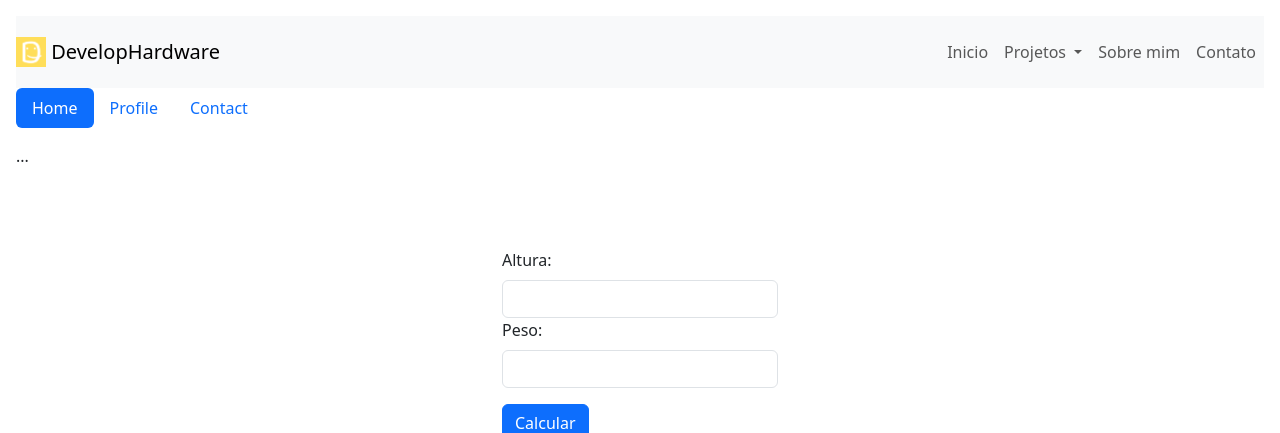
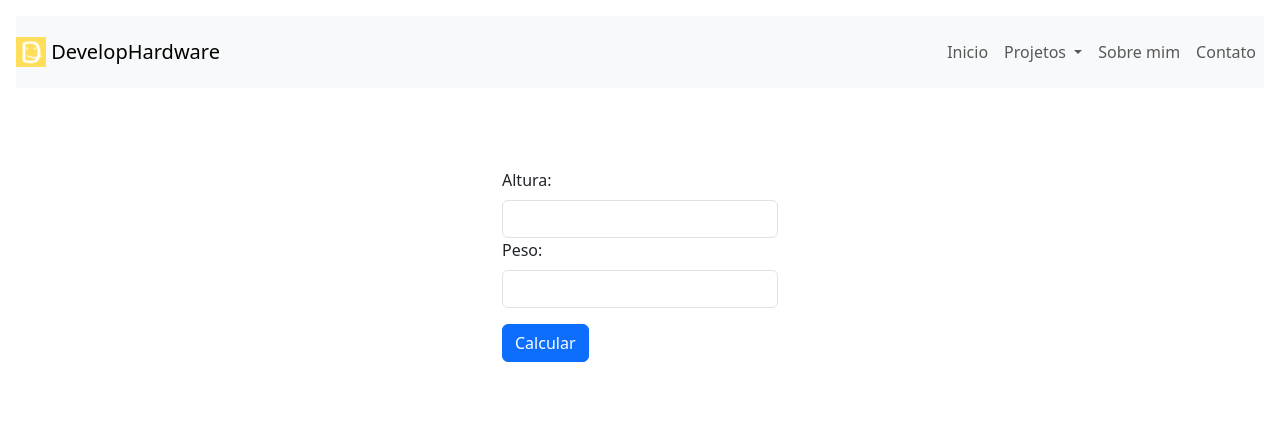
Before and after one commit to develophardware/projetos, a PHP site: page /Calculo-IMC/index.php in a window 1280 px wide. Shown: the top 433 px of the page. Run offline with PHP 8.4, Linux system fonts and the light colour scheme.

Commit message:
Atualizando Menu

```diff
--- a/pages/header.php
+++ b/pages/header.php
@@ -47,22 +47,6 @@
                 </div>
             </nav>
         </nav>
-        <ul class="nav nav-pills mb-3" id="pills-tab" role="tablist">
-  <li class="nav-item">
-    <a class="nav-link active" id="pills-home-tab" data-toggle="pill" href="#pills-home" role="tab" aria-controls="pills-home" aria-selected="true">Home</a>
-  </li>
-  <li class="nav-item">
-    <a class="nav-link" id="pills-profile-tab" data-toggle="pill" href="#pills-profile" role="tab" aria-controls="pills-profile" aria-selected="false">Profile</a>
-  </li>
-  <li class="nav-item">
-    <a class="nav-link" id="pills-contact-tab" data-toggle="pill" href="#pills-contact" role="tab" aria-controls="pills-contact" aria-selected="false">Contact</a>
-  </li>
-</ul>
-<div class="tab-content" id="pills-tabContent">
-  <div class="tab-pane fade show active" id="pills-home" role="tabpanel" aria-labelledby="pills-home-tab">...</div>
-  <div class="tab-pane fade" id="pills-profile" role="tabpanel" aria-labelledby="pills-profile-tab">...</div>
-  <div class="tab-pane fade" id="pills-contact" role="tabpanel" aria-labelledby="pills-contact-tab">...</div>
-</div>
     </header>
     <script src="https://code.jquery.com/jquery-3.3.1.slim.min.js" integrity="sha384-q8i/X+965DzO0rT7abK41JStQIAqVgRVzpbzo5smXKp4YfRvH+8abtTE1Pi6jizo" crossorigin="anonymous"></script>
     <script src="https://cdnjs.cloudflare.com/ajax/libs/popper.js/1.14.3/umd/popper.min.js" integrity="sha384-ZMP7rVo3mIykV+2+9J3UJ46jBk0WLaUAdn689aCwoqbBJiSnjAK/l8WvCWPIPm49" crossorigin="anonymous"></script>
```
